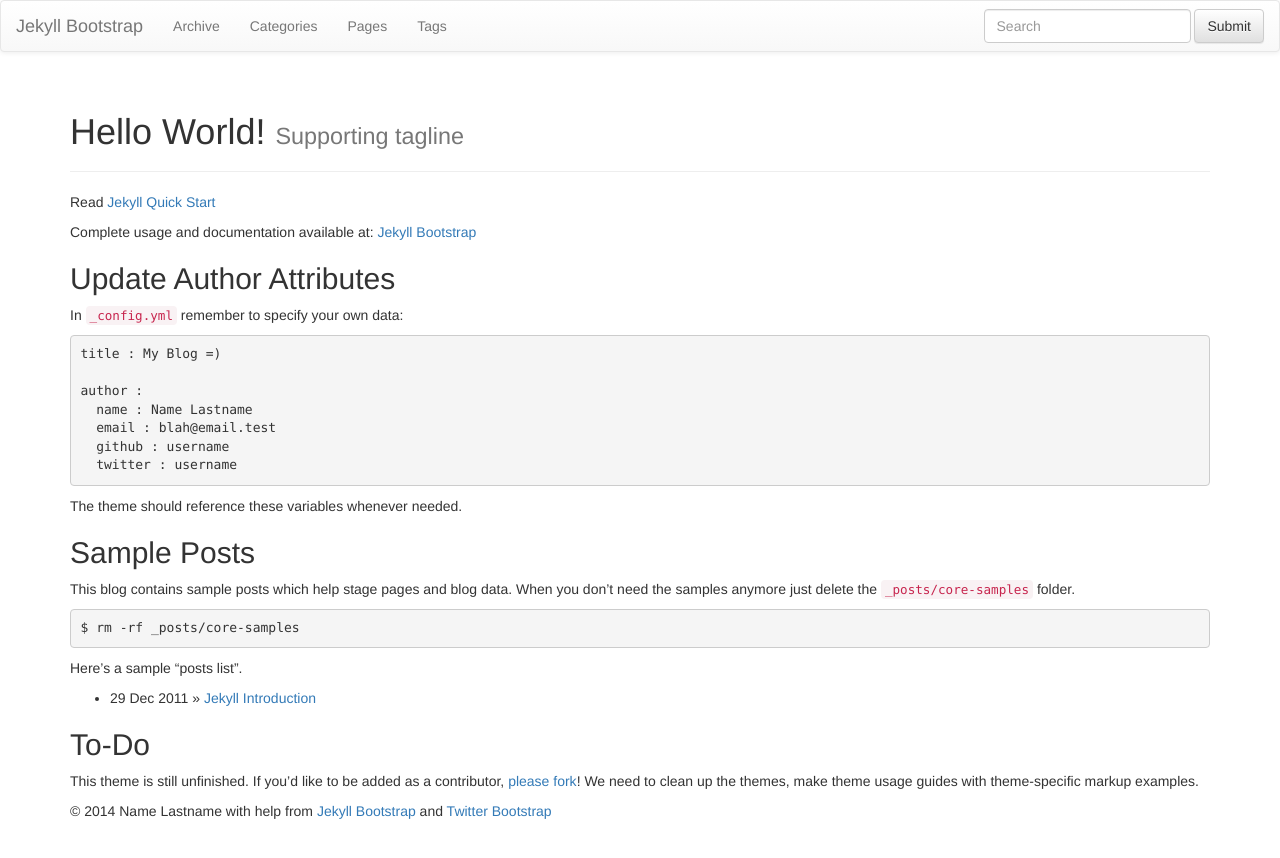
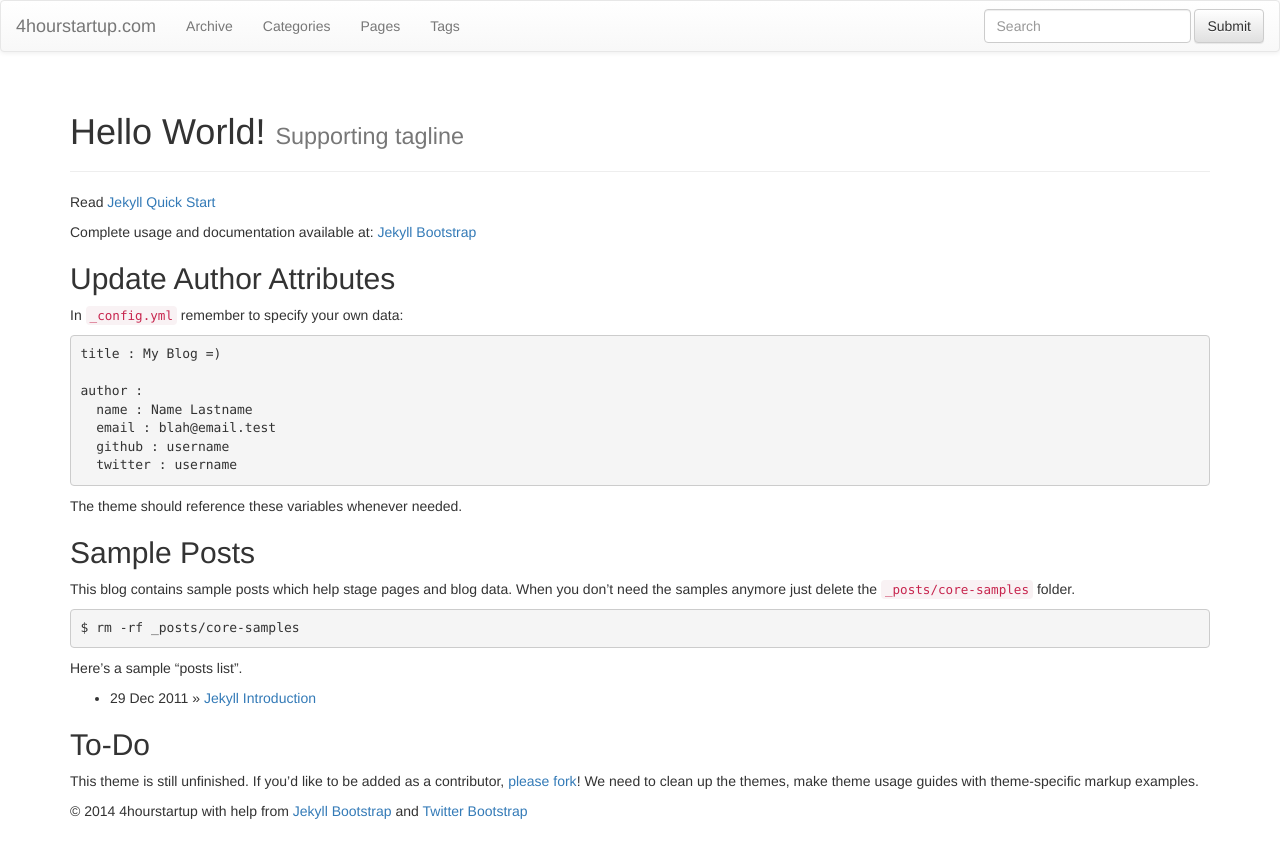
Before and after one commit to 4hourstartup/4hourstartup, a Jekyll site: the page built from index.md, in a window 1280 px wide. Shown: the top 858 px of the page. Built offline with Jekyll 4.4.1, drawn with Linux system fonts in a browser that asks for light colours; nearby versions of some CDN libraries; library files that are not in the unit come from our copies.

Commit message:
update config and set gitignore

```diff
--- a/_config.yml
+++ b/_config.yml
@@ -8,13 +8,13 @@ pygments: true
 # Themes are encouraged to use these universal variables
 # so be sure to set them if your theme uses them.
 #
-title : Jekyll Bootstrap
-tagline: Site Tagline
+title : 4hourstartup.com
+tagline: Tester votre idée de startup sans savoir développer !
 author :
-  name : Name Lastname
-  email : blah@email.test
-  github : username
-  twitter : username
+  name : 4hourstartup
+  email : team@4hourstartup.com
+  github : 4hourstartup
+  twitter : 4hourstartup
   feedburner : feedname
 
 # The production_url is only used when full-domain names are needed
@@ -25,7 +25,7 @@ author :
 # Else if you are pushing to username.github.io, replace with your username.
 # Finally if you are pushing to a GitHub project page, include the project name at the end.
 #
-production_url : http://username.github.io
+production_url : http://4hourstartup.github.io
 
 # All Jekyll-Bootstrap specific configurations are namespaced into this hash
 #
```
Also changed, not shown: 1 other file.
